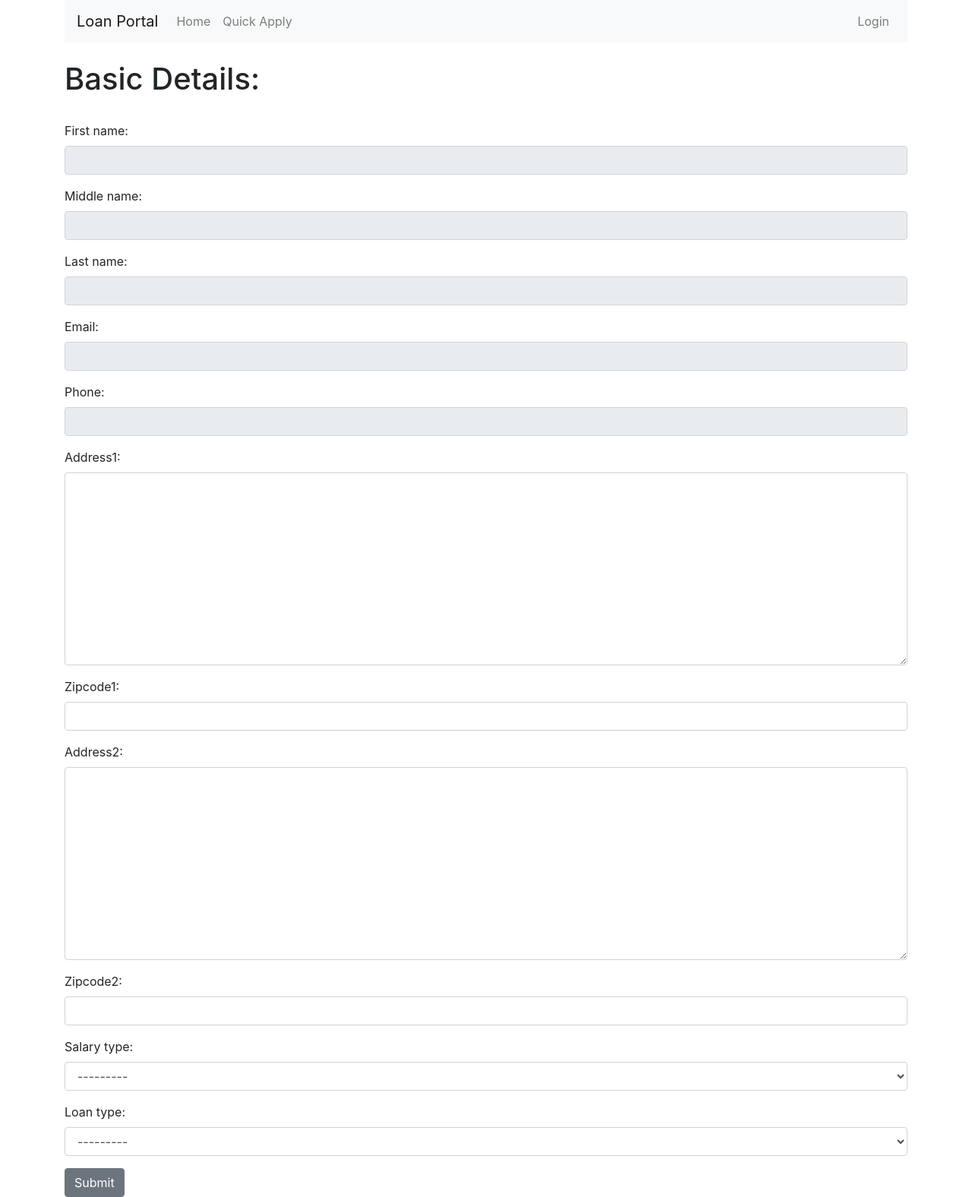
After one commit to ZnS-20/Loan-Management-System, a Django app: template loan/templates/loan/applyloan.html in a window 1280 px wide. The commit adds this page. Shown: the whole page at 76% size. Run offline with Django 4.2, Linux system fonts and the light colour scheme; the template is opened without the code that fills it: values that come from a table or form of the project are taken from there, others are empty.

Commit message:
Added all the fields for basic details

```diff
--- a/LMSUser/templates/LMSUser/Navbar.html
+++ b/LMSUser/templates/LMSUser/Navbar.html
@@ -10,7 +10,7 @@
           <a class="nav-link" href="{% url 'home' %}">Home <span class="sr-only">(current)</span></a>
         </li>
         <li class="nav-item">
-          <a class="nav-link" href="#">Link</a>
+          <a class="nav-link" href="{% url 'applyLoan' %}">Quick Apply</a>
         </li>
     </ul>
     <ul class="list-inline navbar-nav ml-auto">
--- a/Loan_Management_System/urls.py
+++ b/Loan_Management_System/urls.py
@@ -19,5 +19,5 @@ from django.urls import path, include
 urlpatterns = [
     path("admin/", admin.site.urls),
     path("", include('LMSUser.urls')),
-    path("loan", include('loan.urls')),
+    path("loan/", include('loan.urls')),
 ]
--- /dev/null
+++ b/loan/forms.py
@@ -0,0 +1,30 @@
+from django import forms
+from django.forms import ModelForm
+from .models import BasicDetails
+from LMSUser.models import CustomUser
+
+
+class LoanForm(ModelForm):
+    first_name = forms.CharField(max_length=50, disabled=True, widget=forms.TextInput(
+        attrs={'class': 'form-control', }), required=False)
+    middle_name = forms.CharField(max_length=50, disabled=True, widget=forms.TextInput(
+        attrs={'class': 'form-control', }), required=False)
+    last_name = forms.CharField(max_length=50, disabled=True, widget=forms.TextInput(
+        attrs={'class': 'form-control', }), required=False)
+    email = forms.CharField(max_length=256, disabled=True, widget=forms.TextInput(
+        attrs={'class': 'form-control', }), required=False)
+    phone = forms.CharField(max_length=10, disabled=True, widget=forms.TextInput(
+        attrs={'class': 'form-control', }), required=False)
+
+    class Meta:
+        model = BasicDetails
+        fields = ("first_name", "middle_name", "last_name", "email", "phone", "address1", "zipcode1", "address2",
+                  "zipcode2", "salary_type", "loan_type")
+        widgets = {
+            "address1": forms.Textarea(attrs={'class': 'form-control'}),
+            "zipcode1": forms.TextInput(attrs={'class': 'form-control'}),
+            "address2": forms.Textarea(attrs={'class': 'form-control'}),
+            "zipcode2": forms.TextInput(attrs={'class': 'form-control'}),
+            "salary_type": forms.Select(attrs={'class': 'form-control'}),
+            "loan_type": forms.Select(attrs={'class': 'form-control'}),
+        }
--- a/loan/models.py
+++ b/loan/models.py
@@ -14,18 +14,24 @@ class LoanTypes(models.Model):
         return self.type
 
 
+class SalaryTypes(models.Model):
+    type = models.CharField(max_length=20)
+    created_at = models.DateTimeField(default=timezone.now)
+    modified_at = models.DateTimeField(default=timezone.now)
+    version_number = models.IntegerField(default=0)
+
+    def __str__(self) -> str:
+        return self.type
+
+
 class BasicDetails(models.Model):
-    SALARY_CHOICES = {
-        (1, "Salaried"),
-        (2, "Bussiness"),
-        (3, "Student"),
-    }
     user = models.ForeignKey(CustomUser, on_delete=models.SET_NULL, null=True)
     address1 = models.CharField(max_length=512)
     zipcode1 = models.CharField(max_length=6)
     address2 = models.CharField(max_length=512)
     zipcode2 = models.CharField(max_length=6)
-    salary_type = models.CharField(max_length=15, choices=SALARY_CHOICES)
+    salary_type = models.OneToOneField(
+        SalaryTypes, on_delete=models.SET_NULL, null=True)
     loan_type = models.OneToOneField(
         LoanTypes, on_delete=models.SET_NULL, null=True)
     created_at = models.DateTimeField(default=timezone.now)
--- /dev/null
+++ b/loan/templates/loan/applyloan.html
@@ -0,0 +1,15 @@
+{% extends 'LMSUser/base.html' %}
+{% block content %}
+<br/>
+<h1>Basic Details:</h1><br/>
+{% if messages %}
+{% for message in messages %}
+{{message}}
+{% endfor %}
+{% endif %}
+<form action="" method="POST">
+    {% csrf_token %}
+    {{form.as_p}}
+    <input type="submit" value="Submit" class="btn btn-secondary">
+</form>
+{% endblock %}
--- a/loan/urls.py
+++ b/loan/urls.py
@@ -2,5 +2,5 @@ from django.urls import path
 from . import views
 
 urlpatterns = [
-
+    path('applyLoan', views.applyLoan, name='applyLoan')
 ]
```
Also changed, not shown: loan/views.py (+33 -1 lines), loan/migrations/0003_salarytypes_alter_basicdetails_salary_type.py (added).
